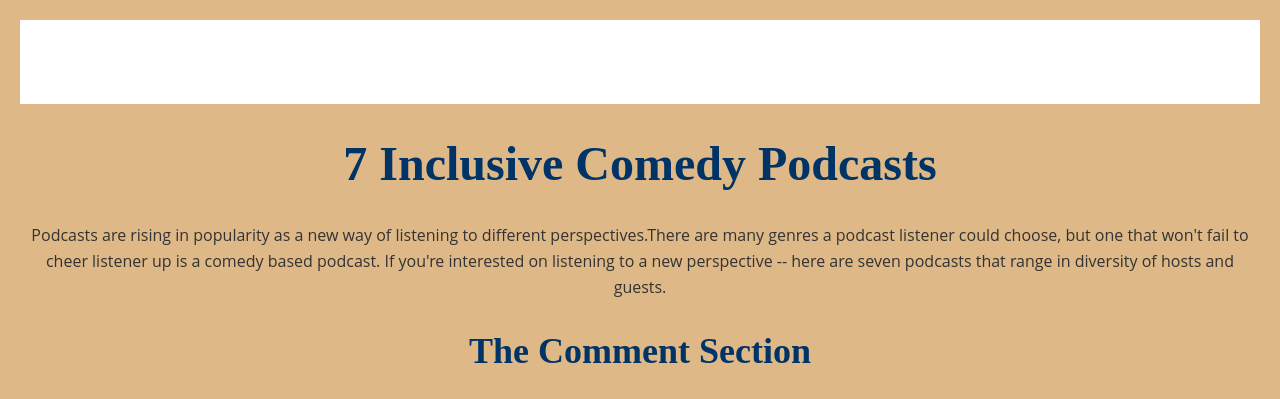
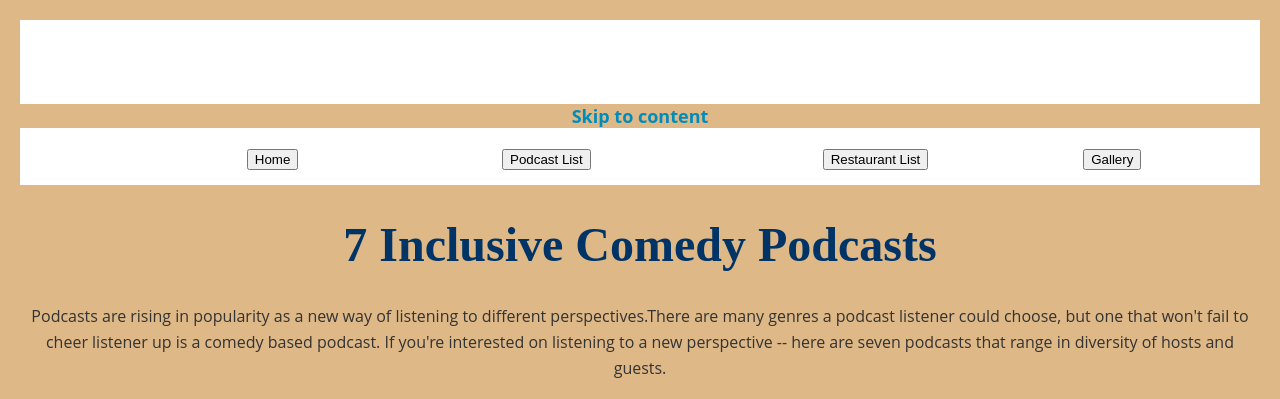
Before and after one commit to SPR2025-4502-7502/coy-SPR2025-materials, a plain HTML site: page podcast-list.html in a window 1280 px wide. Shown: the top 399 px of the page. Drawn offline with Linux system fonts and the light colour scheme.

Commit message:
Update podcast-list.html

```diff
--- a/podcast-list.html
+++ b/podcast-list.html
@@ -18,6 +18,15 @@
             <li><a href="#baby-this-is-keke-palmer">Baby, This is Keke Palmer</a></li>
         </ul>
     </nav>
+    <a class="skip-link" href="#content">Skip to content</a>
+   <nav>
+    <ul>
+    <li><a href="">index.html</a><button class="nav-button">Home</button></a></li>
+    <li><a href="">podcast-list.html</a><button>Podcast List</button></a></li>
+    <li><a href="">restaurant-list.html</a><button>Restaurant List</button></a></li>
+    <li><a href="">gallery.html</a><button>Gallery</button></a></li>
+  </ul>
+  </nav>
 
     <h1>7 Inclusive Comedy Podcasts</h1>
     <p>Podcasts are rising in popularity as a new way of listening to different perspectives.There are many genres a podcast listener could choose, but one that won't fail to cheer listener up is a comedy based podcast. If you're interested on listening to a new perspective -- here are seven podcasts that range in diversity of hosts and guests. </p>
```
